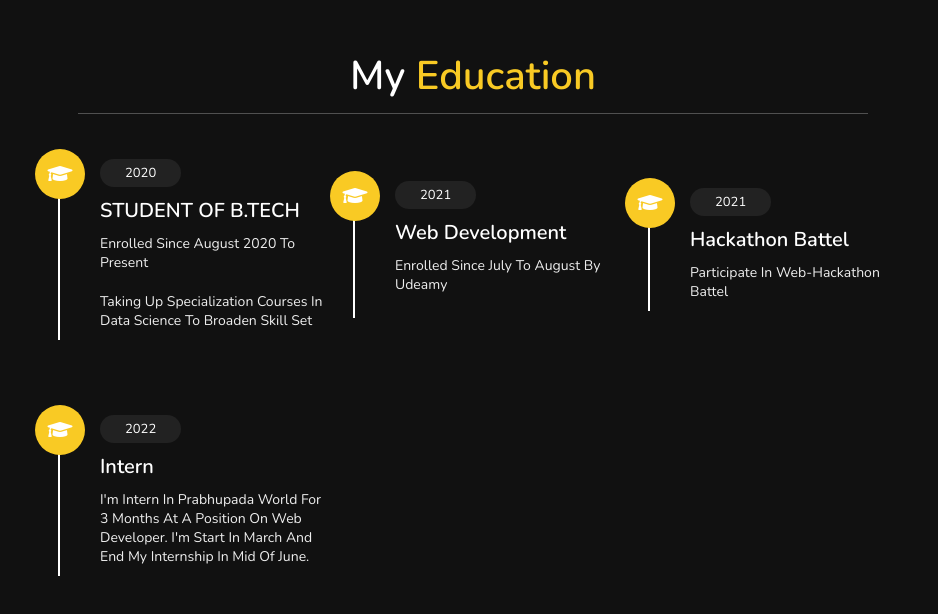
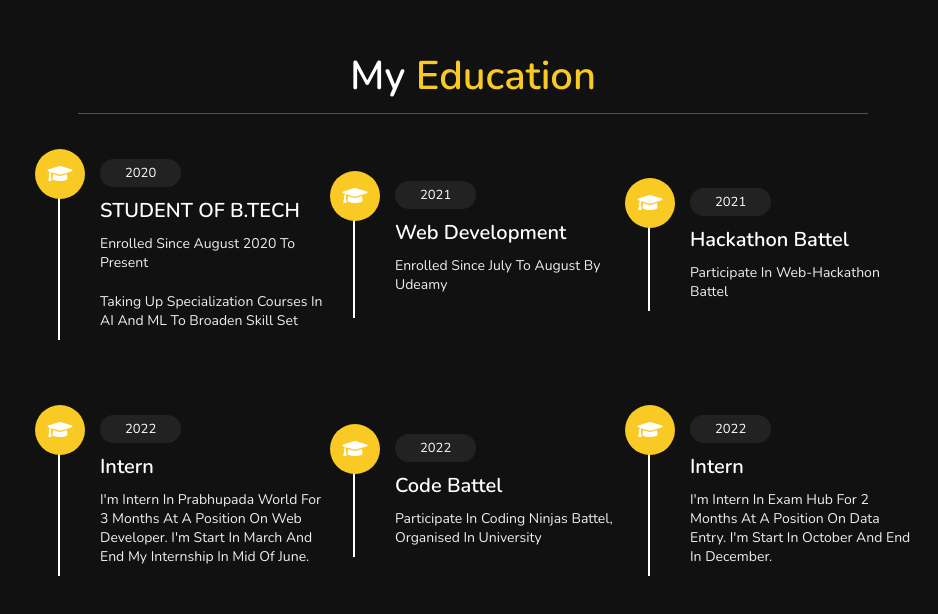
Before and after one commit to Priyal000/Resume, a plain HTML site: page index.html in a window 1280 px wide. Shown: the part 1571-2185 px from the top of the page, without its empty margins (342-1280 px from the left). Drawn offline with nearby package versions, Linux system fonts and the light colour scheme.

Commit message:
Update index.html

```diff
--- a/index.html
+++ b/index.html
@@ -65,7 +65,7 @@
                          of organizations like you.
                     </h3>
                     </P>
-                    <h3> <span>Coding language : </span> HTML, CSS, Javascript, Python </h3>
+                    <h3> <span>Coding language : </span> HTML5, CSS3, Javascript, Python, Excel</h3>
                     <a href="#"><button class="btn"> download CV <i class="fas fa-download"></i> </button></a>
                </div>
      </section>
@@ -79,7 +79,7 @@
                     <p>
                          Enrolled since august 2020 to present
                     </p>
-                    <p>Taking up specialization courses in data science to broaden skill set</p>
+                    <p>Taking up specialization courses in AI and ML to broaden skill set</p>
                </div>
                <div class="box">
                     <i class="fas fa-graduation-cap"></i>
@@ -105,6 +105,23 @@
                     <p>
                          I'm intern in prabhupada world for 3 months at a position on web developer. I'm start in march
                          and end my internship in mid of june.
+                    </p>
+               </div>
+                <div class="box">
+                    <i class="fas fa-graduation-cap"></i>
+                    <span>2022</span>
+                    <h3>Code Battel</h3>
+                    <p>
+                          Participate in coding ninjas Battel, organised in university
+                    </p>
+               </div>
+                <div class="box">
+                    <i class="fas fa-graduation-cap"></i>
+                    <span>2022</span>
+                    <h3>Intern</h3>
+                    <p>
+                         I'm intern in exam hub for 2 months at a position on data entry. I'm start in October
+                         and end in December.
                     </p>
                </div>
           </div>
```
